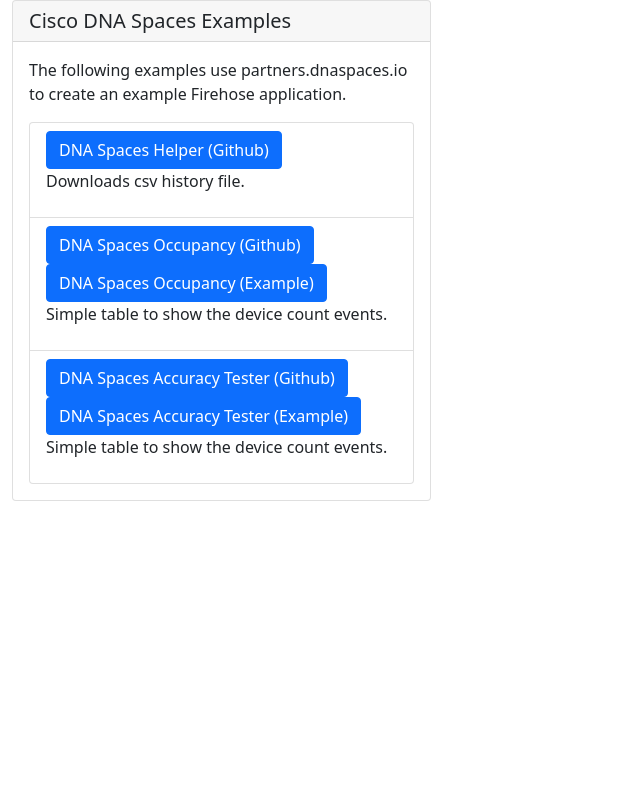
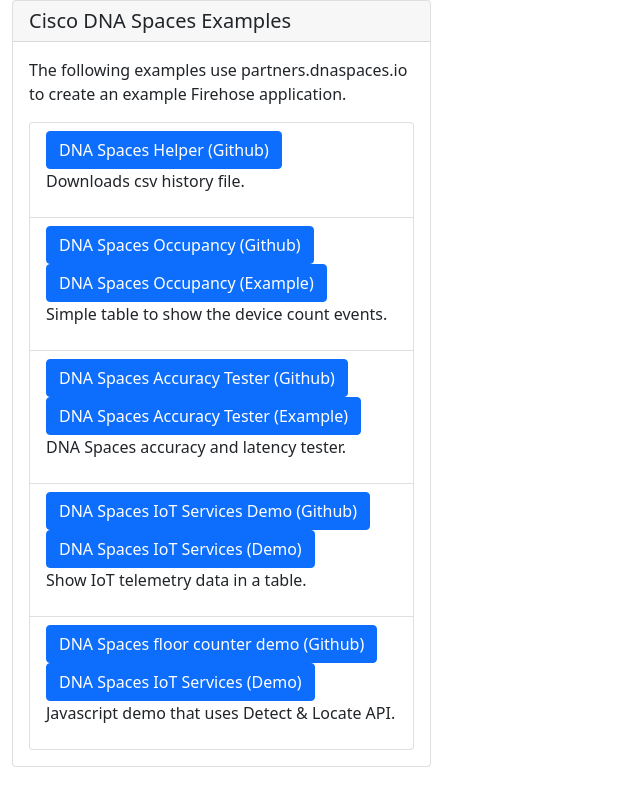
Before and after one commit to leigh-jewell/dnas_examples, a plain HTML site: page index.html in a window 1280 px wide. Shown: the whole page, without its empty margins (0-640 px from the left). Drawn offline with nearby package versions, Linux system fonts and the light colour scheme.

Commit message:
Added extra demo apps.

```diff
--- a/index.html
+++ b/index.html
@@ -33,7 +33,17 @@
                                       <li class="list-group-item">
                                           <a class="btn btn-primary" href="https://github.com/leigh-jewell/dnaspaces_tester" target="_blank" role="button">DNA Spaces Accuracy Tester (Github)</a>
                                           <a class="btn btn-primary" href="https://accuracy.thehotdesk.com.au" target="_blank" role="button">DNA Spaces Accuracy Tester (Example)</a>
-                                          <p>Simple table to show the device count events.</p>
+                                          <p>DNA Spaces accuracy and latency tester.</p>
+                                      </li>
+                                      <li class="list-group-item">
+                                          <a class="btn btn-primary" href="https://github.com/leigh-jewell/dnaspaces-iot-services-demo" target="_blank" role="button">DNA Spaces IoT Services Demo (Github)</a>
+                                          <a class="btn btn-primary" href="https://iot.thehotdesk.com.au" target="_blank" role="button">DNA Spaces IoT Services (Demo)</a>
+                                          <p>Show IoT telemetry data in a table.</p>
+                                      </li>
+                                      <li class="list-group-item">
+                                          <a class="btn btn-primary" href="https://github.com/leigh-jewell/dnaspaces-floor-counter" target="_blank" role="button">DNA Spaces floor counter demo (Github)</a>
+                                          <a class="btn btn-primary" href="https://floor_count.thehotdesk.com.au" target="_blank" role="button">DNA Spaces IoT Services (Demo)</a>
+                                          <p>Javascript demo that uses Detect & Locate API.</p>
                                       </li>
                                 </ul>
                             </div>
```
